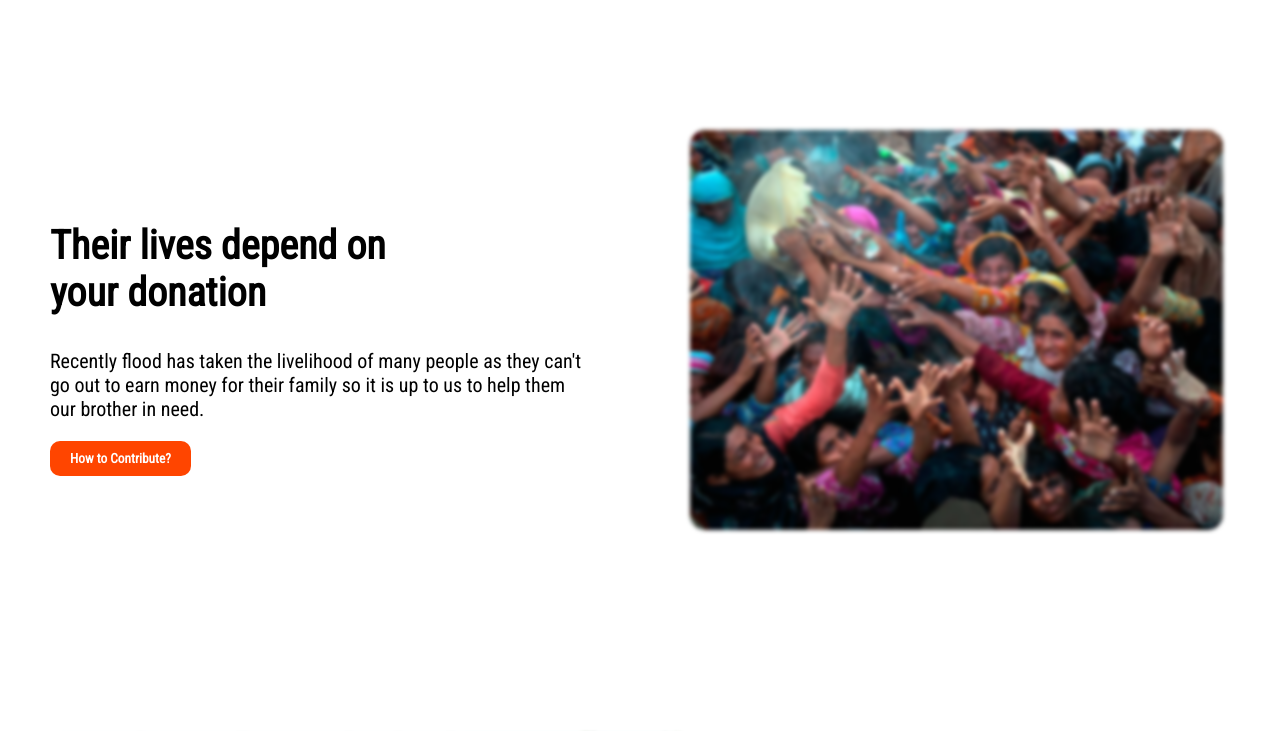
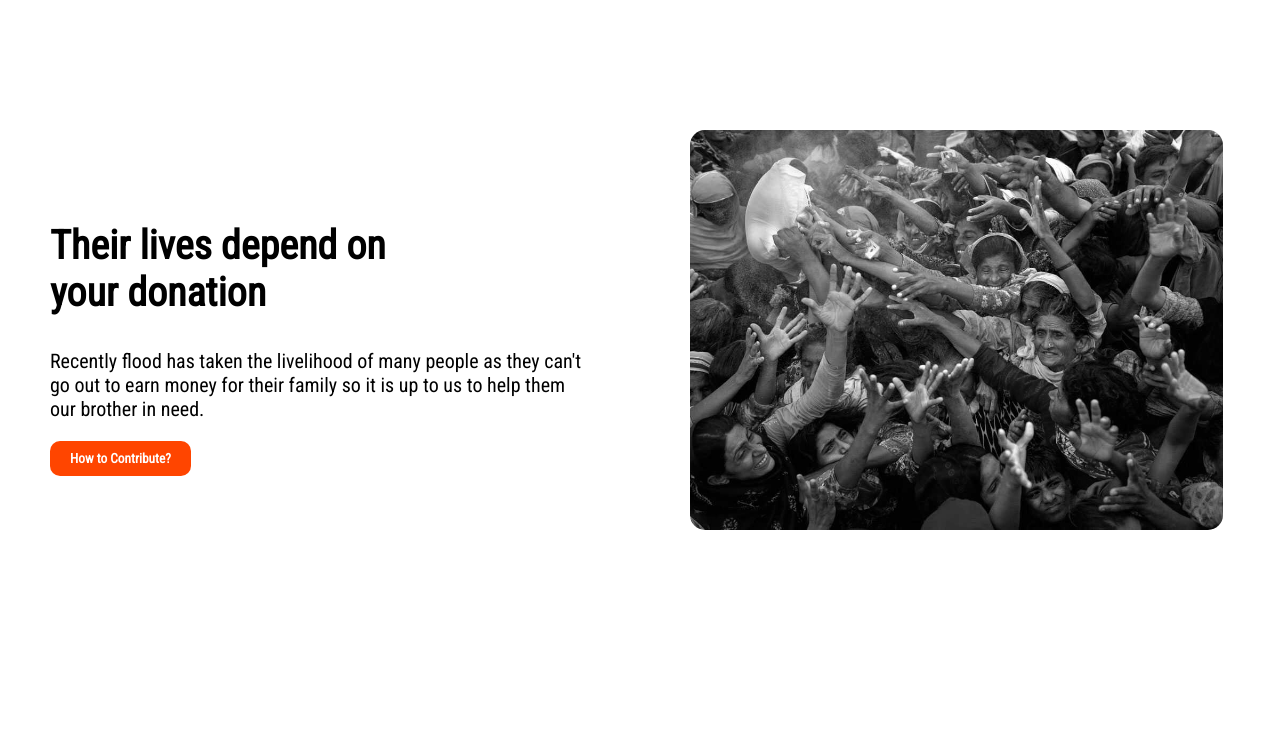
Before and after one commit to ShihabSarar12/Donation-website, a plain HTML site: page index.html in a window 1280 px wide. Shown: the part 1500-2231 px from the top of the page. Drawn offline with Linux system fonts and the light colour scheme; a web font is replaced by a local one.

Commit message:
Finishing touches

```diff
--- a/style.css
+++ b/style.css
@@ -1,3 +1,4 @@
+
 *{
     box-sizing: border-box;
     font-family: 'Climate Crisis', cursive;
@@ -63,11 +64,11 @@ p{
 .div__img {
     height: 400px;
     border-radius: 15px;
-    filter: blur(2px);
+    filter: saturate(0);
 }
 
 .div__img:hover{
-    filter: blur(0);
+    filter: saturate(1);
 }
 /* universal class ends here */
 
```
